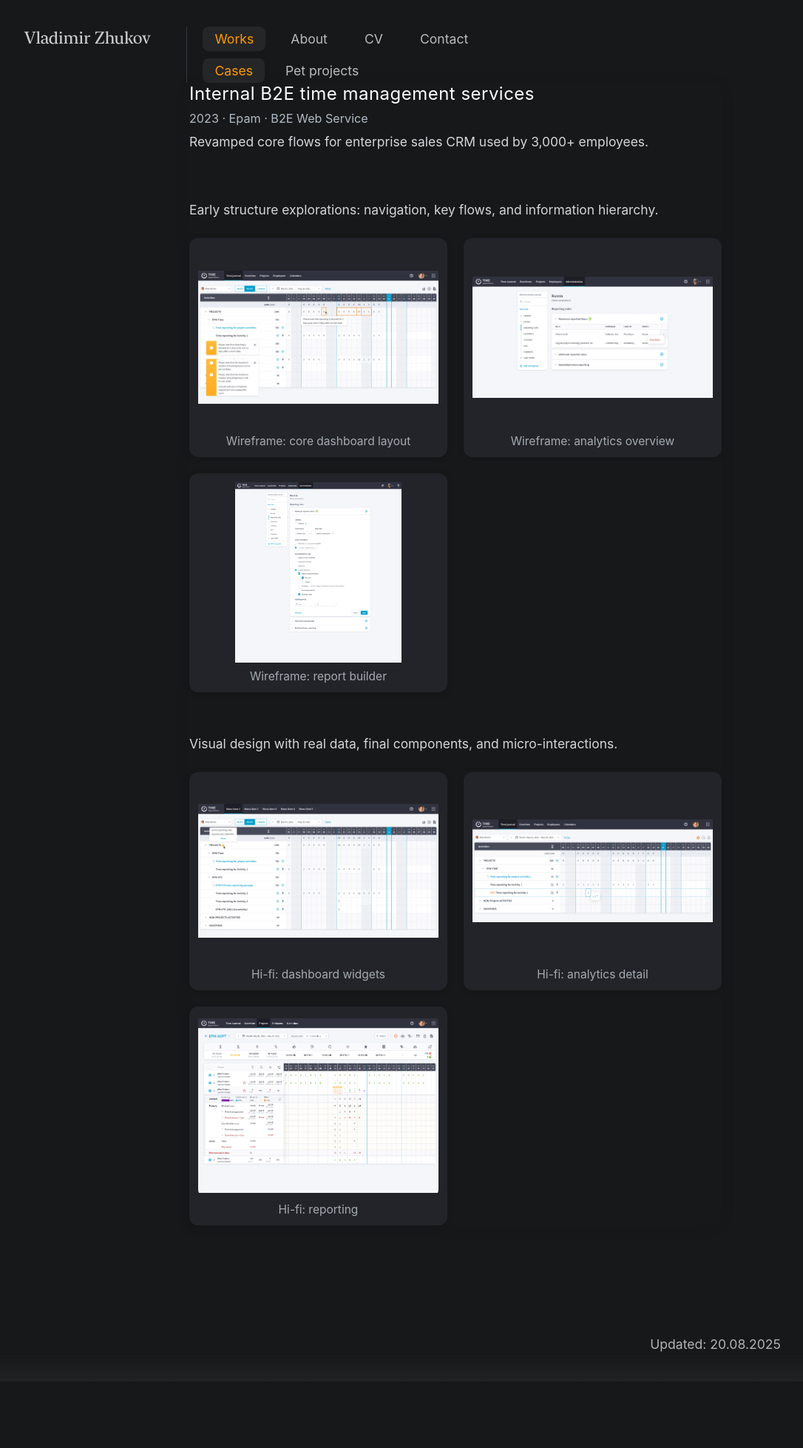
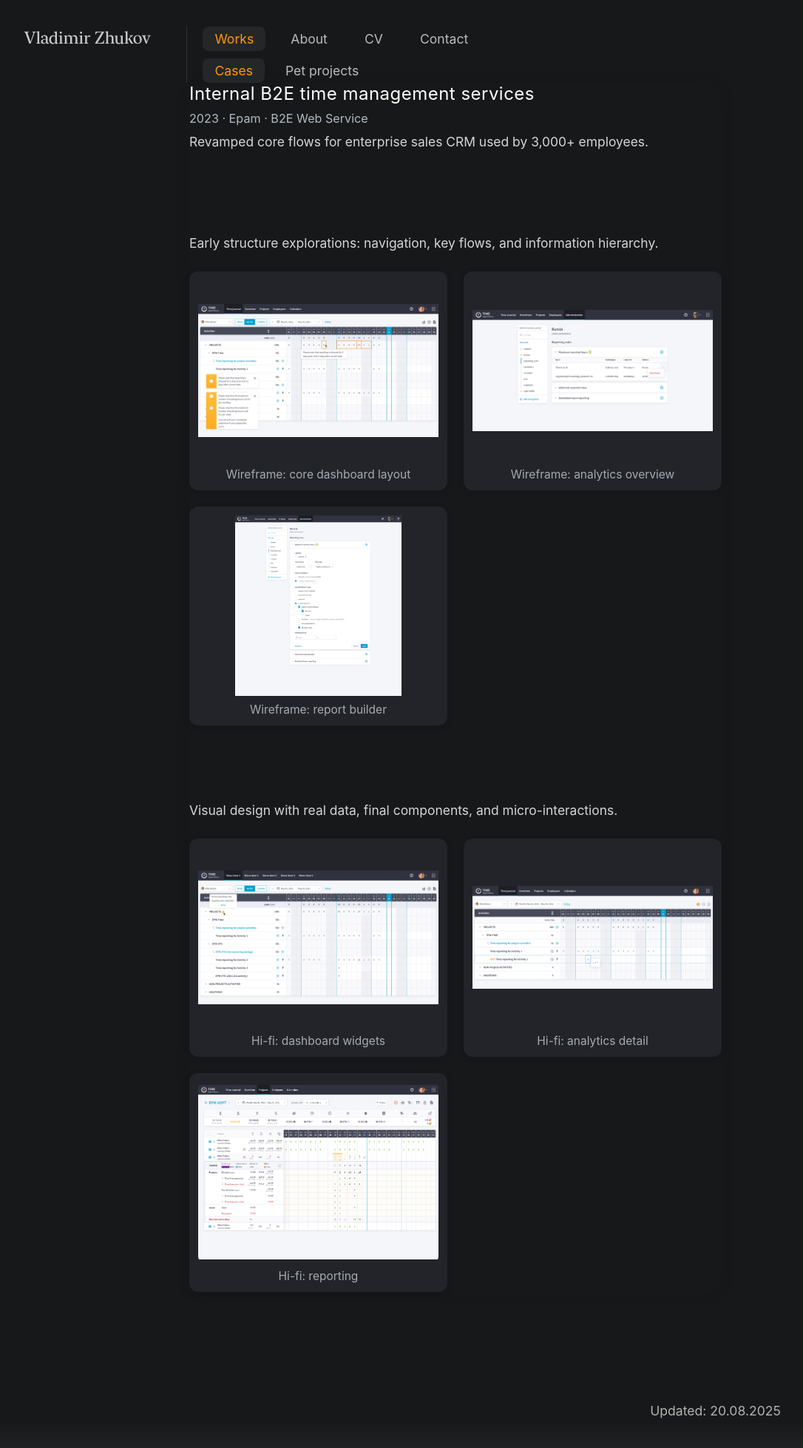
Before and after one commit to uxiscool/experience, a Jekyll site: the page built from cases.md, in a window 1280 px wide. Shown: the whole page at 74% size, without its empty margins (24-1110 px from the left). Built offline with Jekyll 4.4.1, drawn with Linux system fonts in a browser that asks for light colours; before the commit the page ends 1868 px from its top, so only the background shows below that.

Commit message:
Add files via upload

```diff
--- a/css/main.css
+++ b/css/main.css
@@ -352,7 +352,7 @@ section { padding-top: 2rem; }
   font-size: 1.09rem;
   color: #e2e5e7;
   opacity: .93;
-  margin-top: 35px;   /* заданный зазор перед блоком этапа */
+  margin-top: 80px;   /* заданный зазор перед блоком этапа */
 }
 
 /* Галерея кейса: авто-подбор на ≥1200px, ниже — контролируемая лесенка */
```
